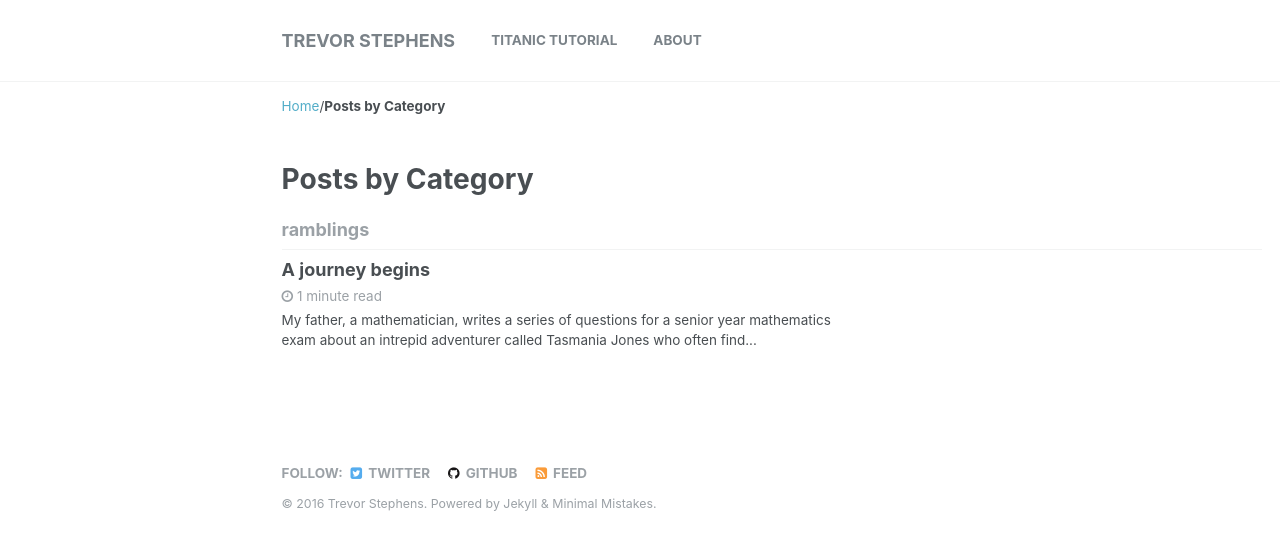
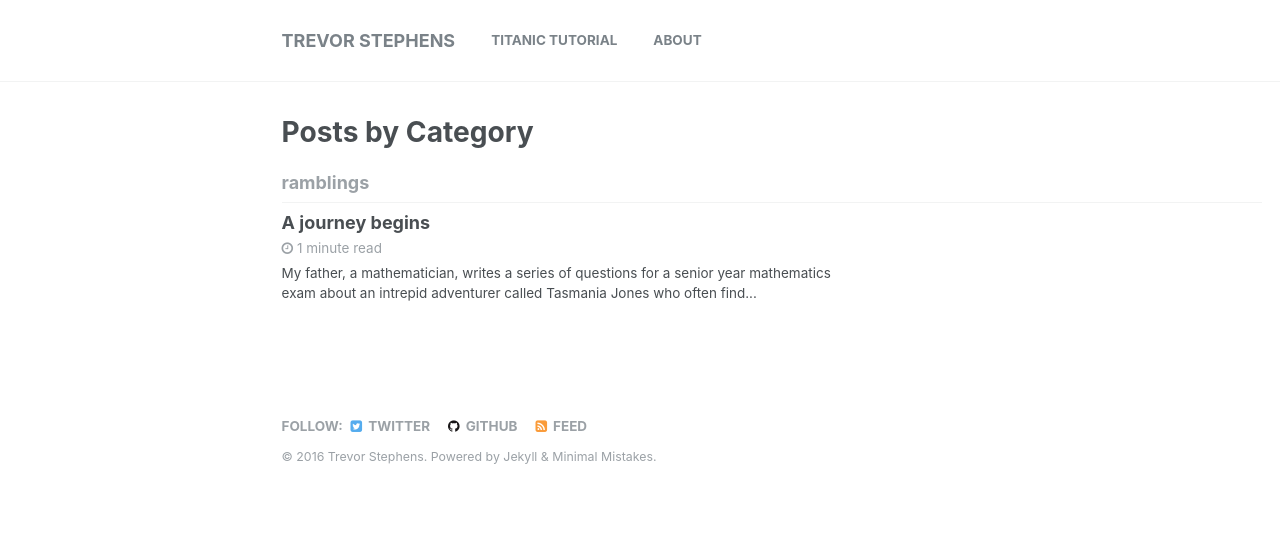
Before and after one commit to trevorstephens/trevorstephens.github.io, a Jekyll site: the page built from _pages/category-archive.html, in a window 1280 px wide. Shown: the top 550 px of the page. Built offline with Jekyll 4.4.1, drawn with Linux system fonts in a browser that asks for light colours; some of the changed lines change nothing that is shown.

Commit message:
update url again

```diff
--- a/_config.yml
+++ b/_config.yml
@@ -11,11 +11,11 @@
 title_separator          : "-"
 name                     : "Trevor Stephens"
 description              : "My Blog"
-url                      : "http://trevorstephens.github.io/" # the base hostname & protocol for your site e.g. "https://mmistakes.github.io"
+url                      : "http://trevorstephens.github.io" # the base hostname & protocol for your site e.g. "https://mmistakes.github.io"
 baseurl                  : # the subpath of your site, e.g. "/blog"
-gh_repo                  :
+gh_repo                  : "https://github.com/trevorstephens/trevorstephens.github.io"
 teaser                   : default-header.png
-breadcrumbs              : true # true, false (default)
+breadcrumbs              : false # true, false (default)
 words_per_minute         : 200
 comments:
   provider               : # false (default), "disqus", "facebook", "google-plus", custom"
```
